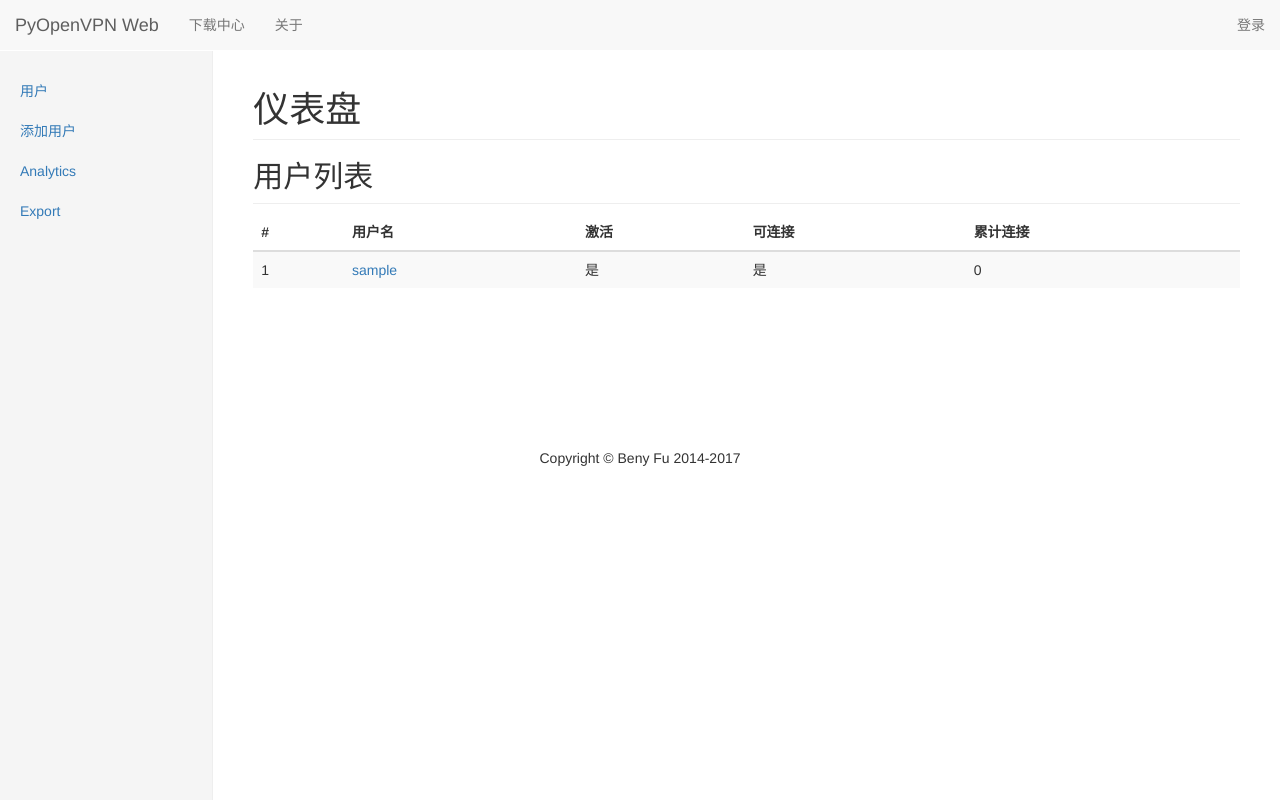
After one commit to Benyjuice/pyopenvpn-web, a Flask app: template app/templates/admin/user_list.html in a window 1280 px wide. The commit adds this page. Run offline with Flask 2, Linux system fonts and the light colour scheme; the template is opened without the code that fills it: values that come from a table or form of the project are taken from there, others are empty; tables that the repository leaves empty hold one stand-in row (values such as "Sample post"); data that the repository does not hold is empty; parts of the project's set-up code (start-up, migrations or seed data) failed here and were passed over; some libraries are stand-ins or nearby versions.

Commit message:
rearrange admin page

```diff
--- /dev/null
+++ b/app/static/dashboard.css
@@ -0,0 +1,105 @@
+/*
+ * Base structure
+ */
+
+/* Move down content because we have a fixed navbar that is 50px tall */
+body {
+  padding-top: 50px;
+}
+
+
+/*
+ * Global add-ons
+ */
+
+.sub-header {
+  padding-bottom: 10px;
+  border-bottom: 1px solid #eee;
+}
+
+/*
+ * Top navigation
+ * Hide default border to remove 1px line.
+ */
+.navbar-fixed-top {
+  border: 0;
+}
+
+/*
+ * Sidebar
+ */
+
+/* Hide for mobile, show later */
+.sidebar {
+  display: none;
+}
+@media (min-width: 768px) {
+  .sidebar {
+    position: fixed;
+    top: 51px;
+    bottom: 0;
+    left: 0;
+    z-index: 1000;
+    display: block;
+    padding: 20px;
+    overflow-x: hidden;
+    overflow-y: auto; /* Scrollable contents if viewport is shorter than content. */
+    background-color: #f5f5f5;
+    border-right: 1px solid #eee;
+  }
+}
+
+/* Sidebar navigation */
+.nav-sidebar {
+  margin-right: -21px; /* 20px padding + 1px border */
+  margin-bottom: 20px;
+  margin-left: -20px;
+}
+.nav-sidebar > li > a {
+  padding-right: 20px;
+  padding-left: 20px;
+}
+.nav-sidebar > .active > a,
+.nav-sidebar > .active > a:hover,
+.nav-sidebar > .active > a:focus {
+  color: #fff;
+  background-color: #428bca;
+}
+
+
+/*
+ * Main content
+ */
+
+.main {
+  padding: 20px;
+}
+@media (min-width: 768px) {
+  .main {
+    padding-right: 40px;
+    padding-left: 40px;
+  }
+}
+.main .page-header {
+  margin-top: 0;
+}
+
+
+/*
+ * Placeholder dashboard ideas
+ */
+
+.placeholders {
+  margin-bottom: 30px;
+  text-align: center;
+}
+.placeholders h4 {
+  margin-bottom: 0;
+}
+.placeholder {
+  margin-bottom: 20px;
+}
+.placeholder img {
+  display: inline-block;
+  border-radius: 50%;
+}
--- a/app/templates/admin/index.html
+++ b/app/templates/admin/index.html
@@ -1,18 +1,33 @@
 {% extends 'base.html' %}
 {% block page %}
 
-    {% if users %}
-    {% for user in users %}
-        <dt><h1>{{ user }} </h1> <p>{{users[user].connected_since}}</p></dt>
-        <dd>Bytes In:{{ users[user].bytes_received }}</dd>
-        <dd>Bytes Out:{{ users[user].bytes_sent }}</dd>
-
-    {% endfor %}
-    {% endif %}
-
-    <div>
-    <p><a href="{{ url_for('admin.add_user') }}">add user</a> </p>
-    </div>
+{#    {% if users %}#}
+{#    {% for user in users %}#}
+{#        <dt><h1>{{ user }} </h1> <p>{{users[user].connected_since}}</p></dt>#}
+{#        <dd>Bytes In:{{ users[user].bytes_received }}</dd>#}
+{#        <dd>Bytes Out:{{ users[user].bytes_sent }}</dd>#}
+{##}
+{#    {% endfor %}#}
+{#    {% endif %}#}
+{##}
+{#    <div>#}
+{#    <p><a href="{{ url_for('admin.add_user') }}">add user</a> </p>#}
+{#    </div>#}
+{#<div class="container-fluid">#}
+      <div class="row">
+        <div class="col-sm-3 col-md-2 sidebar">
+          <ul class="nav nav-sidebar">
+            <li><a href="{{ url_for('admin.index') }}">用户</a></li>
+            <li><a href="{{ url_for('admin.add_user') }}">添加用户</a></li>
+            <li><a href="#">Analytics</a></li>
+            <li><a href="#">Export</a></li>
+          </ul>
+        </div>
+        <div class="col-sm-9 col-sm-offset-3 col-md-10 col-md-offset-2 main">
+          <h1 class="page-header">仪表盘</h1>
+        {% block subpage %}{% endblock %}
+      </div>
+{#    </div>#}
 
 
 
--- /dev/null
+++ b/app/templates/admin/user_list.html
@@ -0,0 +1,36 @@
+{% extends 'admin/index.html' %}
+{% block subpage %}
+    <h2 class="sub-header">用户列表</h2>
+    <div class="table-responsive">
+        <table class="table table-striped">
+            <thead>
+            <tr>
+                <th>#</th>
+                <th>用户名</th>
+                <th>激活</th>
+                <th>可连接</th>
+                <th>累计连接</th>
+            </tr>
+            </thead>
+            <tbody>
+            {% for user in users %}
+                <tr>
+                    <td>{{ user.id }}</td>
+                    <td><a href="{{ url_for('main.user',id=user.id) }}">{{ user.username }}</a></td>
+                    <td>{% if user.active %}是{% else %}否{% endif %}</td>
+                    <td>{% if user.enable %}是{% else %}否{% endif %}</td>
+                    <td>{{ user.logs|length }}</td>
+                </tr>
+            {% endfor %}
+            </tbody>
+        </table>
+    </div>
+    <br>
+    <br>
+    <br>
+    <br>
+    <br>
+    <br>
+    </div>
+
+{% endblock %}
--- a/app/templates/base.html
+++ b/app/templates/base.html
@@ -12,6 +12,7 @@
 
     <!-- Bootstrap core CSS -->
     <link rel="stylesheet" href="http://cdn.bootcss.com/bootstrap/3.3.0/css/bootstrap.min.css">
+    <link rel="stylesheet" href="{{ url_for('static', filename='dashboard.css') }}">
 
     <!-- Custom styles for this template -->
 {#    <link href="justified-nav.css" rel="stylesheet">#}
@@ -34,8 +35,7 @@
 
   <body>
 
-    <div class="container">
-      <nav class="navbar navbar-default" role="navigation">
+      <nav class="navbar navbar-default navbar-fixed-top" role="navigation">
         <div class="container-fluid">
           <div class="navbar-header">
             <button type="button" class="navbar-toggle collapsed" data-toggle="collapse" data-target="#navbar" aria-expanded="false" aria-controls="navbar">
@@ -74,6 +74,7 @@
           </div><!--/.nav-collapse -->
         </div><!--/.container-fluid -->
       </nav>
+      <div class="container-fluid">
         {% for message in get_flashed_messages() %}
         <div class="alert alert-warning">
             <button type="button" class="close" data-dismiss="alert">&times;</button>
--- a/app/templates/download.html
+++ b/app/templates/download.html
@@ -4,7 +4,7 @@
         <div class="col-md-4">
             <h2>联通3g-web</h2>
             <p>使用时请切换APN为3g-wap模式 </p>
-            <p><a class="btn btn-default" href="http://home.huayuebox.com:88/owncloud/index.php/s/Mf1NvRpnTIpeQWd" role="button">下载 &raquo;</a></p>
+            <p><a class="btn btn-default" href="http://home.huayuebox.com:88/owncloud/index.php/s/Mf1NvRpnTIpeQWd/download" role="button">下载 &raquo;</a></p>
         </div>
         <div class="col-md-4">
             <h2>移动</h2>
```
Also changed, not shown: app/admin/views.py (+12 -5 lines), app/templates/admin/add_user.html (+10 -10 lines).
